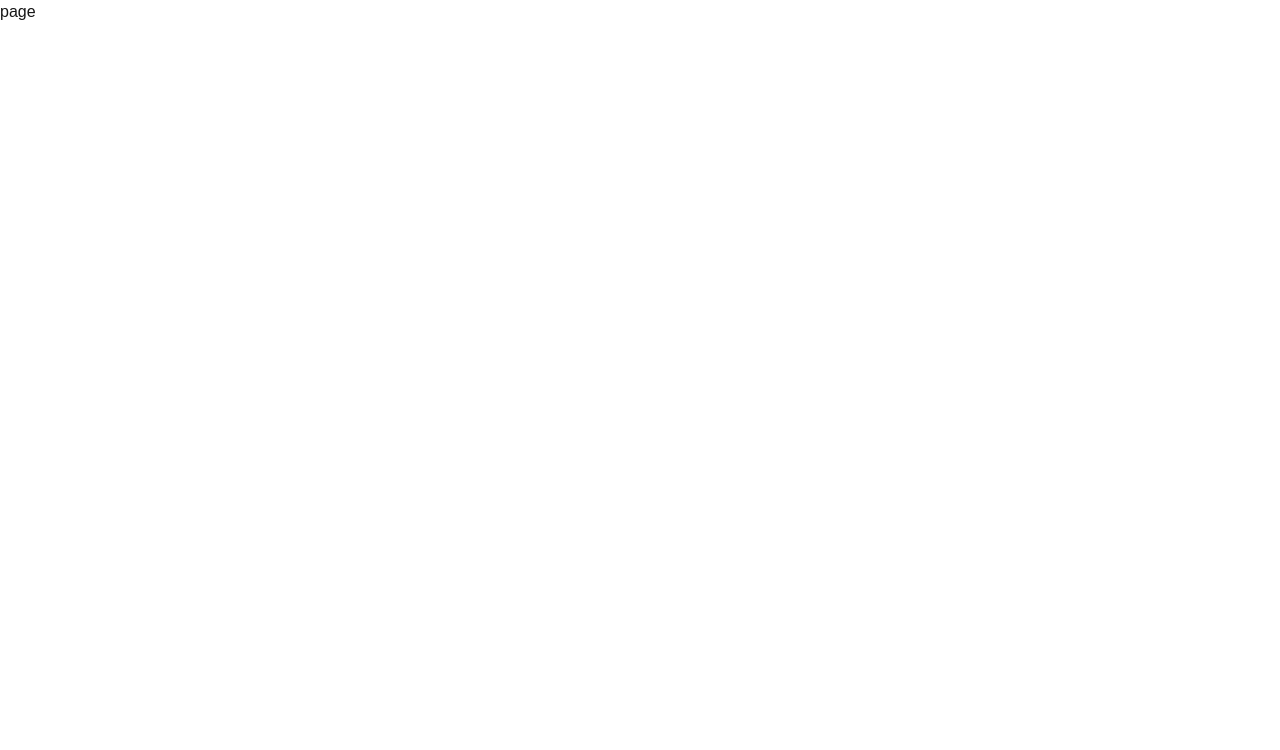
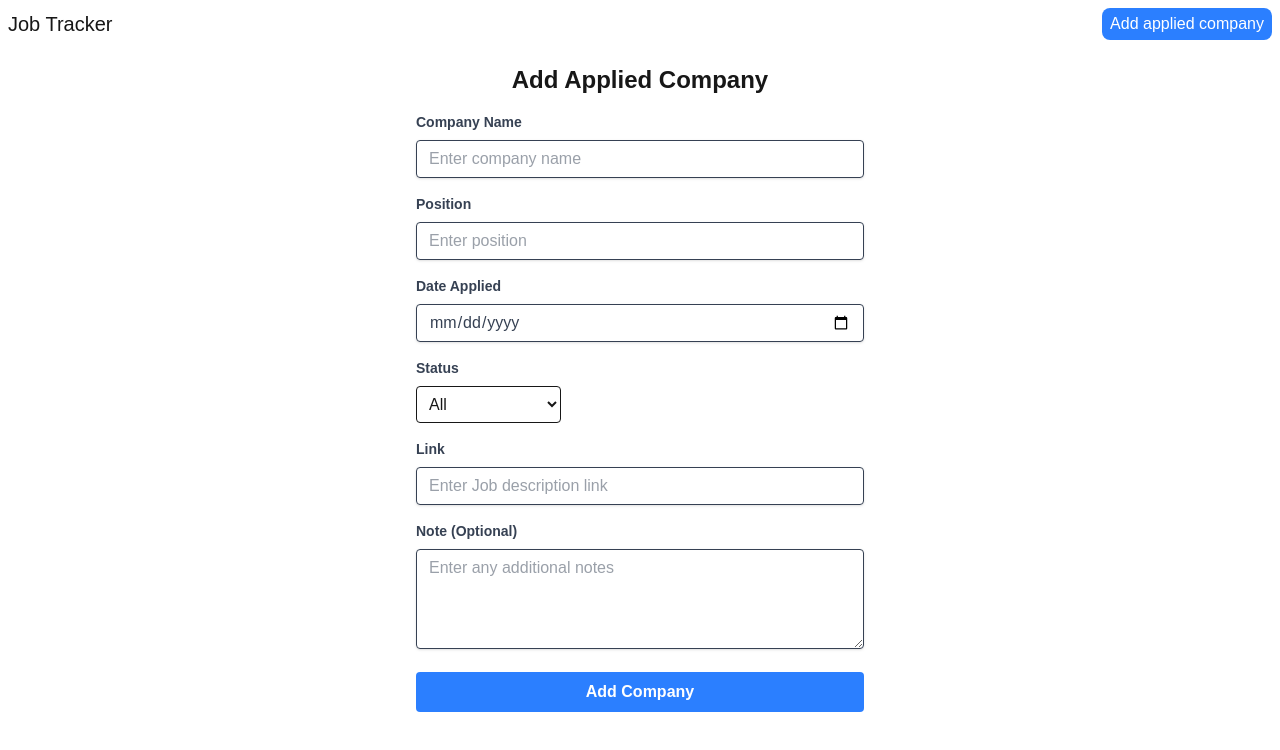
Before and after one commit to keimindev/jobTracker, a Next.js app: page /1 in a window 1280 px wide. Shown: the top 750 px of the page. Built offline with nearby package versions, Linux system fonts and the light colour scheme.

Commit message:
add : add page ui

```diff
--- a/src/app/[id]/page.tsx
+++ b/src/app/[id]/page.tsx
@@ -1,7 +1,18 @@
-const Edit = () => {
+import Header from "../components/Header";
+import InputForm from "../components/inputForm";
+
+const AppliedCompanyEdit = () => {
   return (
-    <div>page</div>
-  )
-}
+    <div>
+      <Header />
+      <section>
+        <div className="flex flex-col items-center justify-center p-4">
+          <h1 className="text-2xl font-bold mb-4">Add Applied Company</h1>
+          <InputForm />
+        </div>
+      </section>
+    </div>
+  );
+};
 
-export default Edit
+export default AppliedCompanyEdit;
--- a/src/app/add/page.tsx
+++ b/src/app/add/page.tsx
@@ -1,5 +1,6 @@
 import React from "react";
 import Header from "../components/Header";
+import InputForm from "../components/inputForm";
 
 const Add = () => {
   return (
@@ -8,96 +9,7 @@
       <section>
         <div className="flex flex-col items-center justify-center p-4">
           <h1 className="text-2xl font-bold mb-4">Add Applied Company</h1>
-          <form className="w-full max-w-md">
-            <div className="mb-4">
-              <label
-                className="block text-gray-700 text-sm font-bold mb-2"
-                htmlFor="companyName"
-              >
-                Company Name
-              </label>
-              <input
-                type="text"
-                id="companyName"
-                placeholder="Enter company name"
-                className="shadow appearance-none border rounded w-full py-2 px-3 text-gray-700 leading-tight focus:outline-none focus:shadow-outline"
-              />
-            </div>
-            <div className="mb-4">
-              <label
-                className="block text-gray-700 text-sm font-bold mb-2"
-                htmlFor="position"
-              >
-                Position
-              </label>
-              <input
-                type="text"
-                id="position"
-                placeholder="Enter position"
-                className="shadow appearance-none border rounded w-full py-2 px-3 text-gray-700 leading-tight focus:outline-none focus:shadow-outline"
-              />
-            </div>
-            <div className="mb-4">
-              <label
-                className="block text-gray-700 text-sm font-bold mb-2"
-                htmlFor="dateApplied"
-              >
-                Date Applied
-              </label>
-              <input
-                type="date"
-                id="dateApplied"
-                className="shadow appearance-none border rounded w-full py-2 px-3 text-gray-700 leading-tight focus:outline-none focus:shadow-outline"
-              />
-            </div>
-            <div className="mb-4">
-              <label
-                className="block text-gray-700 text-sm font-bold mb-2"
-                htmlFor="status"
-              >
-                Status
-              </label>
-              <input
-                type="text"
-                id="status"
-                placeholder="Enter status (e.g., applied, interview, offer)"
-                className="shadow appearance-none border rounded w-full py-2 px-3 text-gray-700 leading-tight focus:outline-none focus:shadow-outline"
-              />
-            </div>
-            <div className="mb-4">
-              <label
-                className="block text-gray-700 text-sm font-bold mb-2"
-                htmlFor="link"
-              >
-                Link
-              </label>
-              <input
-                type="text"
-                id="link"
-                placeholder="Enter Job description link"
-                className="shadow appearance-none border rounded w-full py-2 px-3 text-gray-700 leading-tight focus:outline-none focus:shadow-outline"
-              />
-            </div>
-            <div className="mb-4">
-              <label
-                className="block text-gray-700 text-sm font-bold mb-2"
-                htmlFor="note"
-              >
-                Note (Optional)
-              </label>
-              <textarea
-                id="note"
-                placeholder="Enter any additional notes"
-                className="h-[100px] shadow appearance-none border rounded w-full py-2 px-3 text-gray-700 leading-tight focus:outline-none focus:shadow-outline resize: none"
-              />
-            </div>
-            <button
-              type="submit"
-              className="bg-blue-500 hover:bg-blue-600 text-white font-bold py-2 px-4 rounded focus:outline-none focus:shadow-outline w-full"
-            >
-              Add Company
-            </button>
-          </form>
+          <InputForm />
         </div>
       </section>
     </div>
--- /dev/null
+++ b/src/app/components/InputForm.tsx
@@ -0,0 +1,126 @@
+"use client"
+
+import { filterOptions } from "@/utils/dummydata";
+import { useState } from "react";
+
+type StatusDropdownProps = {
+  status: string;
+  onChange: (newStatus: string) => void;
+};
+
+const InputForm = () => {
+  const [status, setStatus] = useState("applied");
+
+  const StatusDropdown = ({ status, onChange }: StatusDropdownProps) => {
+    return (
+      <select
+        value={status}
+        onChange={(e) => onChange(e.target.value)}
+        className="p-2 border rounded"
+      >
+        {filterOptions.map((option) => (
+          <option key={option} value={option}>
+            {option}
+          </option>
+        ))}
+      </select>
+    );
+  };
+
+  const handleStatusChange = (newStatus: string) => {
+    setStatus(newStatus);
+    // 필요하다면 여기서 서버로 업데이트 API 호출 가능
+  };
+
+  return (
+    <>
+      <form className="w-full max-w-md">
+        <div className="mb-4">
+          <label
+            className="block text-gray-700 text-sm font-bold mb-2"
+            htmlFor="companyName"
+          >
+            Company Name
+          </label>
+          <input
+            type="text"
+            id="companyName"
+            placeholder="Enter company name"
+            className="shadow appearance-none border rounded w-full py-2 px-3 text-gray-700 leading-tight focus:outline-none focus:shadow-outline"
+          />
+        </div>
+        <div className="mb-4">
+          <label
+            className="block text-gray-700 text-sm font-bold mb-2"
+            htmlFor="position"
+          >
+            Position
+          </label>
+          <input
+            type="text"
+            id="position"
+            placeholder="Enter position"
+            className="shadow appearance-none border rounded w-full py-2 px-3 text-gray-700 leading-tight focus:outline-none focus:shadow-outline"
+          />
+        </div>
+        <div className="mb-4">
+          <label
+            className="block text-gray-700 text-sm font-bold mb-2"
+            htmlFor="dateApplied"
+          >
+            Date Applied
+          </label>
+          <input
+            type="date"
+            id="dateApplied"
+            className="shadow appearance-none border rounded w-full py-2 px-3 text-gray-700 leading-tight focus:outline-none focus:shadow-outline"
+          />
+        </div>
+        <div className="mb-4">
+          <label
+            className="block text-gray-700 text-sm font-bold mb-2"
+            htmlFor="status"
+          >
+            Status
+          </label>
+          <StatusDropdown status={status} onChange={handleStatusChange} />
+        </div>
+        <div className="mb-4">
+          <label
+            className="block text-gray-700 text-sm font-bold mb-2"
+            htmlFor="link"
+          >
+            Link
+          </label>
+          <input
+            type="text"
+            id="link"
+            placeholder="Enter Job description link"
+            className="shadow appearance-none border rounded w-full py-2 px-3 text-gray-700 leading-tight focus:outline-none focus:shadow-outline"
+          />
+        </div>
+        <div className="mb-4">
+          <label
+            className="block text-gray-700 text-sm font-bold mb-2"
+            htmlFor="note"
+          >
+            Note (Optional)
+          </label>
+          <textarea
+            id="note"
+            placeholder="Enter any additional notes"
+            className="h-[100px] shadow appearance-none border rounded w-full py-2 px-3 text-gray-700 leading-tight focus:outline-none focus:shadow-outline resize: none"
+          />
+        </div>
+        <button
+          type="submit"
+          className="bg-blue-500 hover:bg-blue-600 text-white font-bold py-2 px-4 rounded focus:outline-none focus:shadow-outline w-full"
+        >
+          Add Company
+        </button>
+      </form>
+    </>
+  );
+};
+
+export default InputForm;
--- a/src/app/components/JobCard.tsx
+++ b/src/app/components/JobCard.tsx
@@ -1,3 +1,4 @@
+import Link from "next/link";
 
 
 type CompanyProps = {
@@ -17,7 +18,7 @@
 
 const JobCard = ({company} : CompanyProps) => {
   return (
-    <div
+    <Link href={`/${company.id}`}><div
       key={company.id}
       className="border-1 border-gray-200 p-2 rounded-lg m-1 cursor-pointer hover:bg-gray-100 transition-all duration-200"
     >
@@ -32,6 +33,7 @@
         <p>{company.appliedDate}</p>
       </div>
     </div>
+    </Link>
   );
 };
 
```
Also changed, not shown: src/app/page.tsx (+5 -4 lines).
